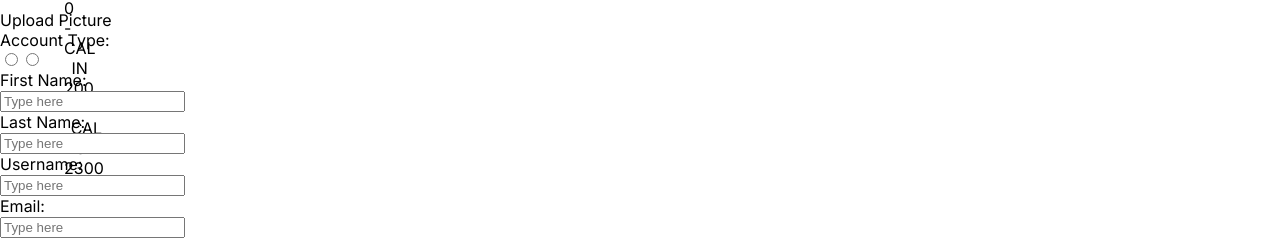
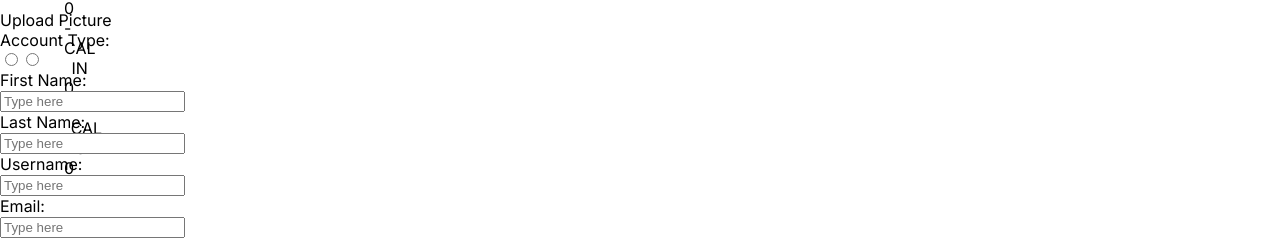
Before and after one commit to xxYETTERxx/CS476_Fitness_app, a React (Create React App) app in the folder frontend/: page /tester in a window 1280 px wide. Shown: the part 6741-6981 px from the top of the page. Built offline with nearby package versions, Linux system fonts and the light colour scheme.

Commit message:
hooked observer to all finished backend components

```diff
--- a/frontend/src/components/Dashboard.jsx
+++ b/frontend/src/components/Dashboard.jsx
@@ -2,7 +2,7 @@ import React, { useState, useEffect } from 'react';
 import axios from 'axios';
 import blankUser from '../images/blankUser.png'
 import scale from '../images/scale.png'
-import calorieTracker from './observer.js'
+import calorieTracker from '../functions/observer.js'
 
 const user =null;
 
@@ -19,7 +19,7 @@ const Dashboard = () => {
 
         useEffect(() => {
             const observer = {
-                update: (totalCalories, water, burn) => {
+                update: (totalCalories, water, burn, net) => {
                     setCalorieIntake(totalCalories);
                 },
             };
@@ -32,12 +32,12 @@ const Dashboard = () => {
         };
 
         const CalorieBurnComponent = () => {
-            const [totalBurn, setTotalBurn] = useState(200);
+            const [totalBurn, setTotalBurn] = useState(0);
 
             useEffect(() => {
                 const observer = {
-                    update: (intake, water, totalBurn) => {
-                        setTotalBurn(200);
+                    update: (intake, water, totalBurn, net) => {
+                        setTotalBurn(totalBurn);
                     },
                 };
 
@@ -53,7 +53,7 @@ const Dashboard = () => {
 
             useEffect(() => {
                 const observer = {
-                    update: (intake, totalWater, burn) => {
+                    update: (intake, totalWater, burn, net) => {
                         setWaterIntake(totalWater);
                     },
                 };
@@ -64,6 +64,24 @@ const Dashboard = () => {
 
                 return <div> {waterIntake} </div>;
             };
+
+        const NetCalorieComponent = () => {
+            const [netCalorie, setNetCalorie] = useState(0);
+
+            useEffect(() => {
+                const observer = {
+                    update: (intake, totalWater, burn, totalNet) => {
+                        setNetCalorie(totalNet);
+                    },
+                };
+
+                calorieTracker.subscribe(observer);
+                return () => calorieTracker.unsubscribe(observer);
+                },[]);
+
+                return <div> {netCalorie} </div>;
+            };
+
 
 
 
@@ -167,9 +185,9 @@ const Dashboard = () => {
                         </div>
                         <div className='flex flex-col w-full pl-2'>
                             <div>
+                            <text className='text-xl font-semibold'><NetCalorieComponent /></text>
+                            </div>
 
-                            </div>
-                            <text className='text-xl font-semibold'>2300</text>
                         </div>
                     </div>
                     {/* <progress className="progress progress-primary w-full h-3 mb-1" value="70" max="100"></progress>
--- a/frontend/src/components/NutritionalTracker.jsx
+++ b/frontend/src/components/NutritionalTracker.jsx
@@ -1,6 +1,6 @@
 import React, { useState } from 'react';
 import axios from 'axios';
-import calorieTracker from './observer';
+import calorieTracker from '../functions/observer';
 
 function NutritionalTracker(){
     const [selectedOption, setSelectedOption] = useState(null);
--- a/frontend/src/components/SignUp.jsx
+++ b/frontend/src/components/SignUp.jsx
@@ -1,6 +1,7 @@
 import React, { useState } from 'react';
 import axios from 'axios';
 import logo from '../images/gg11.png'
+import resizeImage from '../functions/resizeImage';
 
 
 function SignUp() {
--- a/frontend/src/components/observer.js
+++ b/frontend/src/functions/observer.js
@@ -19,9 +19,10 @@ class Subject {
 class CalorieTracker extends Subject {
     constructor() {
         super();
-        this.waterIntake = 0;
+        this.totaWater = 0;
         this.totalCalories = 0;
-        this.calorieBurn = 0;
+        this.totalBurn = 0;
+        this.totalNet = 0;
 
     }
 
@@ -64,6 +65,7 @@ class CalorieTracker extends Subject {
             const intakeData = await intakeResponse.data;
             let totalCalories = 0;
             let totalWater = 0;
+            let totalBurn = 1000;
 
         for (const entry of intakeData)
         {
@@ -74,6 +76,9 @@ class CalorieTracker extends Subject {
 
         this.totalCalories = totalCalories;
         this.totalWater = totalWater;
+        this.totalBurn = totalBurn;
+        this.totalNet = totalCalories - totalBurn;
+
 
         this.notifyObservers();
 
@@ -84,7 +89,7 @@ class CalorieTracker extends Subject {
 
     notifyObservers() {
         for (const observer of this.observers) {
-            observer.update(this.totalCalories,this.totalWater);/*,this.calorieBurn,this.waterIntake*/
+            observer.update(this.totalCalories,this.totalWater,this.totalBurn,this.totalNet);/*,this.calorieBurn,this.waterIntake*/
         }
     }
 }
```
Also changed, not shown: frontend/src/functions/resizeImage.js (added).
